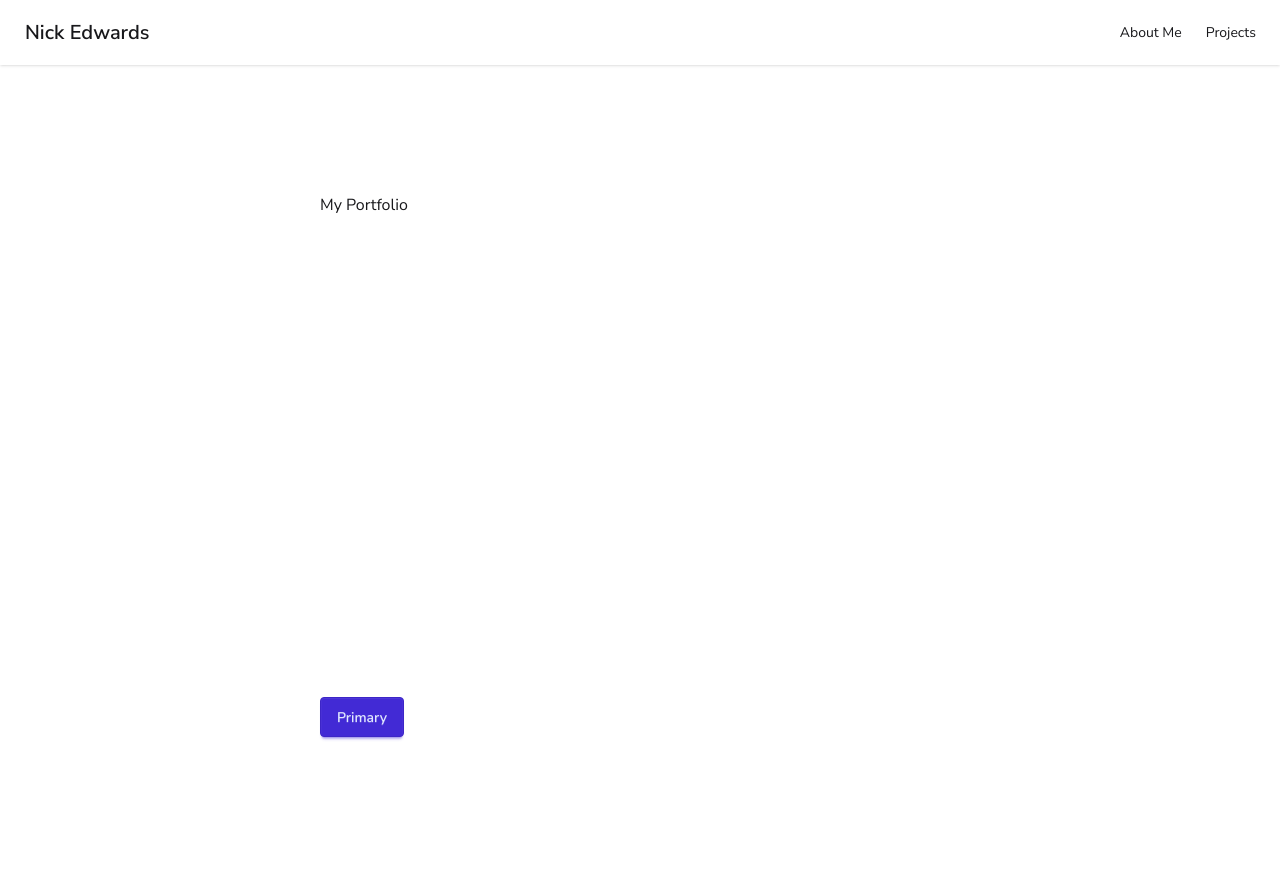
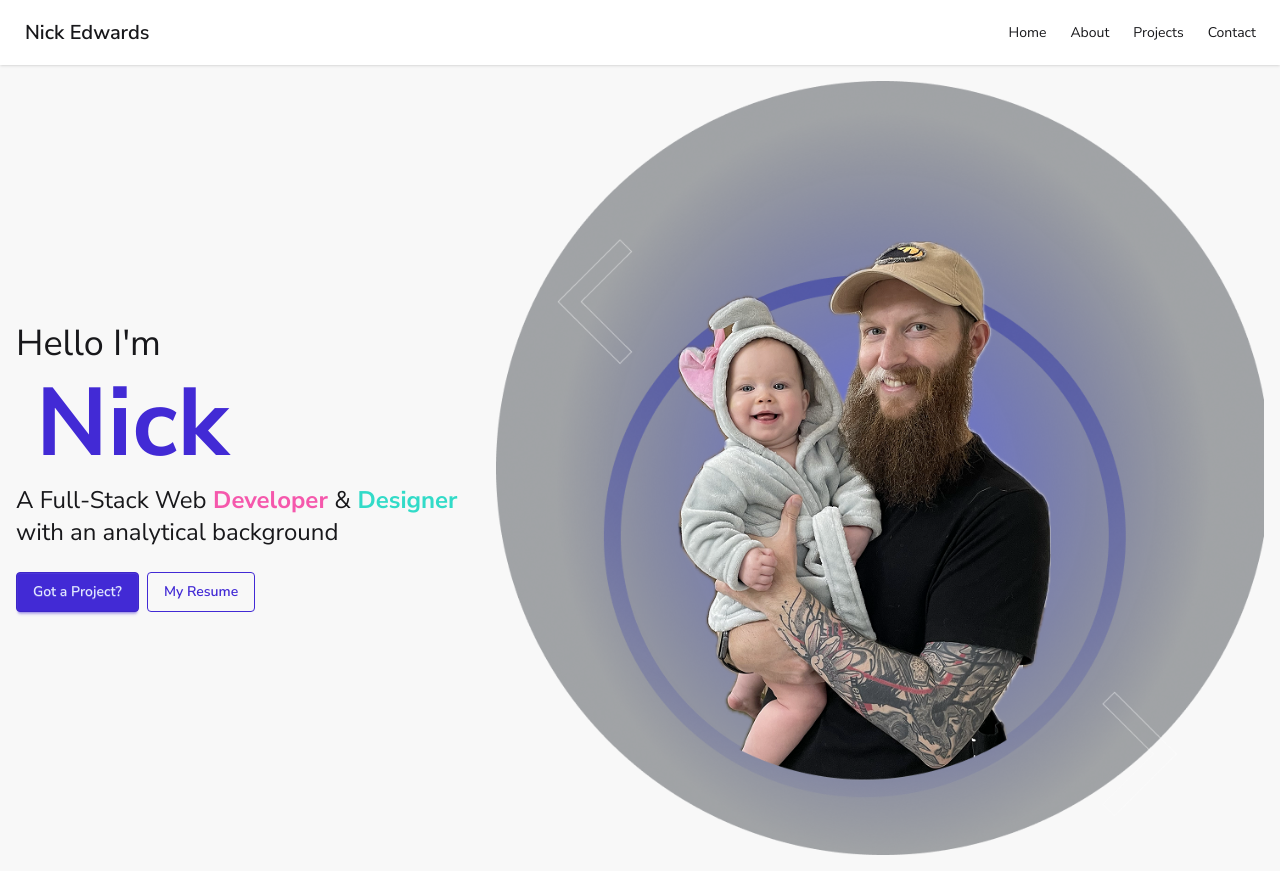
Before and after one commit to PurpleTurtl04/NickEdwards-Portfolio, a Next.js app in the folder nickedwards-portfolio/: page / in a window 1280 px wide. Built offline with nearby package versions, Linux system fonts and the light colour scheme.

Commit message:
Created Navbar and Hero section component. Cleaned up CSS file.

```diff
--- a/nickedwards-portfolio/src/app/globals.css
+++ b/nickedwards-portfolio/src/app/globals.css
@@ -37,39 +37,7 @@
 }
 
 @theme {
-    /* Colors */
-    --color-portfolio-primary300: #575e5c;
-    --color-portfolio-primary500: #384542;
-    --color-portfolio-primary700: #242c2a;
-    --color-portfolio-secondary300: #6871f2;
-    --color-portfolio-secondary500: #5d65d9;
-    --color-portfolio-secondary700: #474da6;
     /* Breakpoints */
     --breakpoint-xs: 30rem;
     --breakpoint-3xl: 121rem; /* 120rem is 1920px */
 }
-
-/* :root {
-  --background: #ffffff;
-  --foreground: #171717;
-}
-
-@theme inline {
-  --color-background: var(--background);
-  --color-foreground: var(--foreground);
-  --font-sans: var(--font-geist-sans);
-  --font-mono: var(--font-geist-mono);
-}
-
-@media (prefers-color-scheme: dark) {
-  :root {
-    --background: #0a0a0a;
-    --foreground: #ededed;
-  }
-}
-
-body {
-  background: var(--background);
-  color: var(--foreground);
-  font-family: Arial, Helvetica, sans-serif;
-} */
--- a/nickedwards-portfolio/src/app/layout.jsx
+++ b/nickedwards-portfolio/src/app/layout.jsx
@@ -1,5 +1,6 @@
 import { Nunito_Sans } from 'next/font/google';
 import './globals.css';
+import Navbar from './navbar';
 
 const nunitoSans = Nunito_Sans({ subsets: ['latin'] });
 
@@ -10,8 +11,9 @@
 
 export default function RootLayout({ children }) {
     return (
-        <html lang='en'>
-            <body className={`${nunitoSans.className} antialiased`}>
+        <html lang='en' className={`${nunitoSans.className} antialiased`}>
+            <body>
+                <Navbar />
                 {children}
             </body>
         </html>
--- /dev/null
+++ b/nickedwards-portfolio/src/app/navbar.jsx
@@ -0,0 +1,68 @@
+function Navbar() {
+    return (
+        <nav className='3xl:container mx-auto'>
+            <div className='navbar bg-base-100 shadow-sm'>
+                <div className='navbar-start'>
+                    <div className='dropdown'>
+                        <div
+                            tabIndex={0}
+                            role='button'
+                            className='btn btn-ghost lg:hidden'
+                        >
+                            <svg
+                                xmlns='http://www.w3.org/2000/svg'
+                                className='h-5 w-5'
+                                fill='none'
+                                viewBox='0 0 24 24'
+                                stroke='currentColor'
+                            >
+                                <path
+                                    strokeLinecap='round'
+                                    strokeLinejoin='round'
+                                    strokeWidth='2'
+                                    d='M4 6h16M4 12h8m-8 6h16'
+                                />
+                            </svg>
+                        </div>
+                        <ul
+                            tabIndex='-1'
+                            className='menu menu-sm dropdown-content bg-base-100 rounded-box z-1 mt-3 w-42 p-2 shadow'
+                        >
+                            <li>
+                                <a>Home</a>
+                            </li>
+                            <li>
+                                <a>About</a>
+                            </li>
+                            <li>
+                                <a>Projects</a>
+                            </li>
+                            <li>
+                                <a>Contact</a>
+                            </li>
+                        </ul>
+                    </div>
+                    <a className='btn btn-ghost text-xl'>Nick Edwards</a>
+                </div>
+                <div className='navbar-end hidden lg:flex'>
+                    <ul className='menu menu-horizontal px-1'>
+                        <li>
+                            <a>Home</a>
+                        </li>
+                        <li>
+                            <a>About</a>
+                        </li>
+                        <li>
+                            <a>Projects</a>
+                        </li>
+                        <li>
+                            <a>Contact</a>
+                        </li>
+                    </ul>
+                </div>
+            </div>
+        </nav>
+    );
+}
+
+export default Navbar;
--- a/nickedwards-portfolio/src/app/page.jsx
+++ b/nickedwards-portfolio/src/app/page.jsx
@@ -1,29 +1,48 @@
 import Image from 'next/image';
+import HeroImage from '../../public/HeroImage.png';
 
 export default function Home() {
     return (
-        <>
-            <div className='navbar bg-base-100 shadow-sm'>
-                <div className='flex-1'>
-                    <a className='btn btn-ghost text-xl'>Nick Edwards</a>
+        <div className='hero bg-base-200 min-h-screen'>
+            <div className='hero-content flex-col lg:flex-row-reverse'>
+                <div className='max-w-3xl'>
+                    <Image
+                        src={HeroImage}
+                        alt='Man holding a baby'
+                        width={905}
+                        height={912}
+                    />
                 </div>
-                <div className='flex-none'>
-                    <ul className='menu menu-horizontal px-1'>
-                        <li>
-                            <a>About Me</a>
-                        </li>
-                        <li>
-                            <a href=''>Projects</a>
-                        </li>
-                    </ul>
+                <div className='text-center lg:text-left'>
+                    <h2 className='text-2xl md:text-3xl lg:text-4xl'>
+                        Hello I&apos;m
+                    </h2>
+                    <h1 className='text-6xl md:text-7xl lg:text-8xl font-bold text-primary lg:ml-5 pt-3'>
+                        Nick
+                    </h1>
+                    <h3 className='text-lg md:text-xl lg:text-2xl pt-3 max-w-83 md:max-w-sm lg:max-w-lg'>
+                        A Full-Stack Web
+                        <span className='font-bold text-secondary/80'>
+                            {' '}
+                            Developer{' '}
+                        </span>
+                        &
+                        <span className='font-bold text-accent/80'>
+                            {' '}
+                            Designer{' '}
+                        </span>
+                        with an analytical background
+                    </h3>
+                    <div className='flex gap-2 pt-6 justify-center lg:justify-start'>
+                        <button className='btn btn-primary'>
+                            Got a Project?
+                        </button>
+                        <button className='btn btn-outline btn-primary'>
+                            My Resume
+                        </button>
+                    </div>
                 </div>
             </div>
-            <div className='flex min-h-screen items-center justify-center'>
-                <main className='flex min-h-screen w-full max-w-3xl flex-col items-center justify-between py-32 px-16 sm:items-start'>
-                    <p>My Portfolio</p>
-                    <button className='btn btn-primary'>Primary</button>
-                </main>
-            </div>
-        </>
+        </div>
     );
 }
```
Also changed, not shown: nickedwards-portfolio/public/HeroImage.png (added), 1 other file (tests, documents, lock files or other folders).
